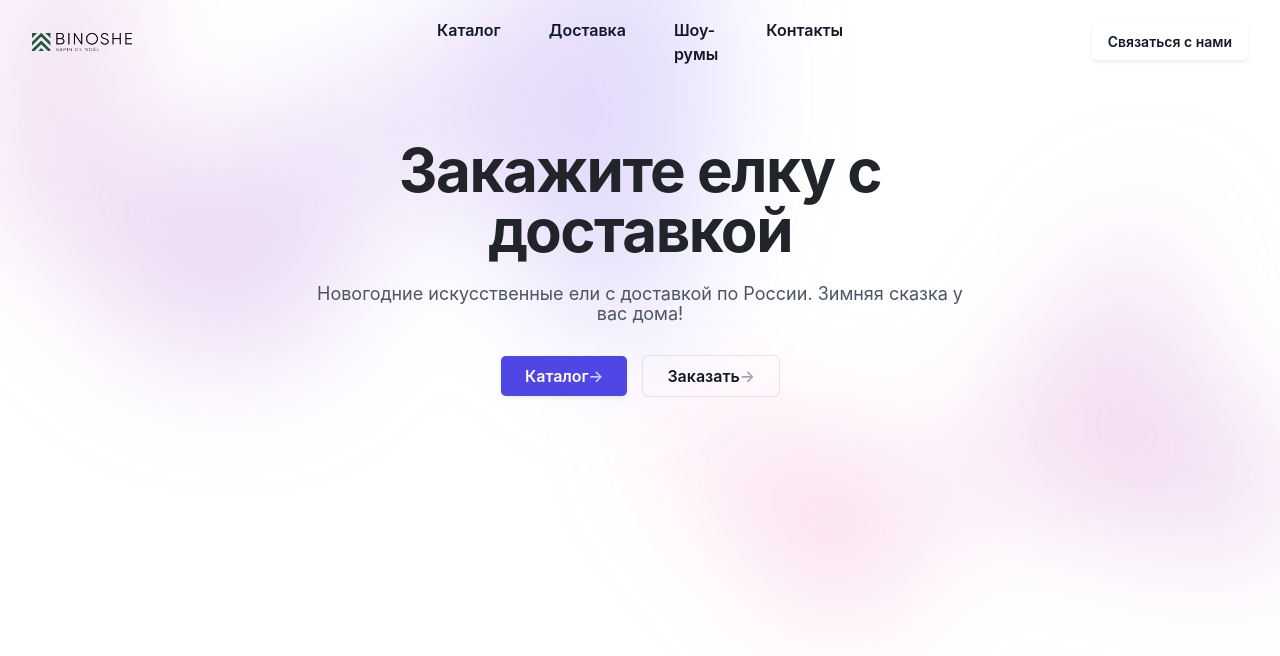
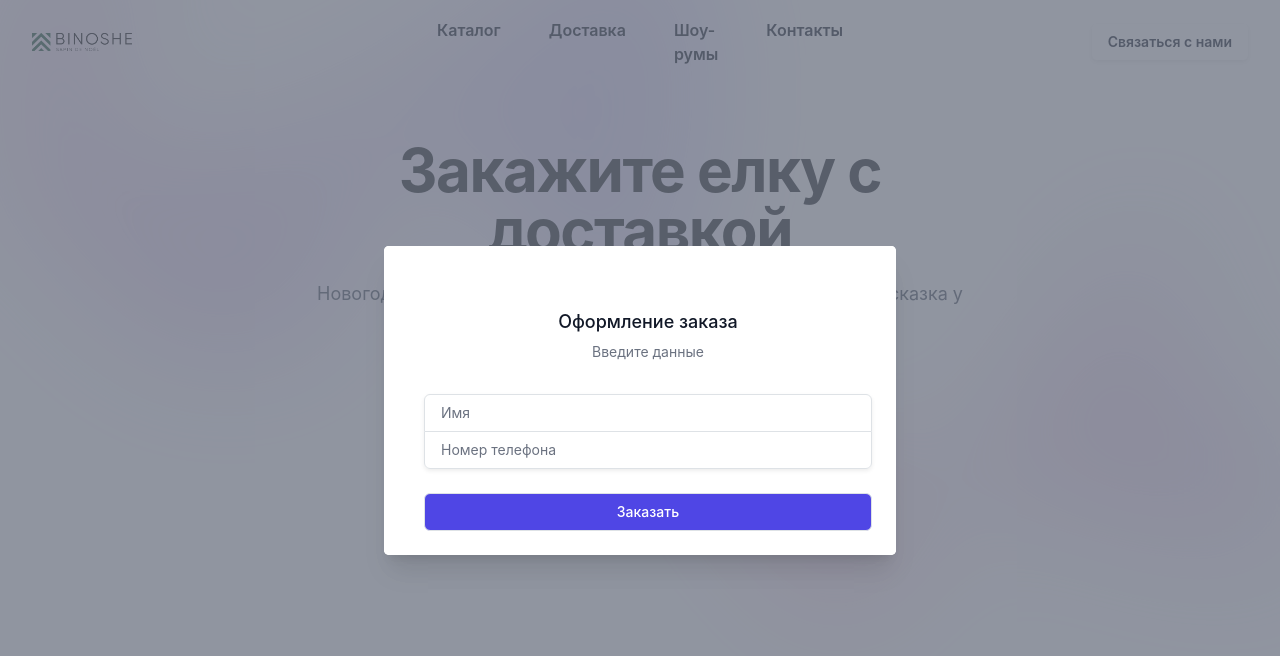
Before and after one commit to easoboleva/elki_home, a React (Create React App) app: page /order in a window 1280 px wide. Shown: the top 656 px of the page. Built offline with nearby package versions, Linux system fonts and the light colour scheme.

Commit message:
add form

```diff
--- a/src/App.jsx
+++ b/src/App.jsx
@@ -1,13 +1,14 @@
-import { NavLink, Route, Routes } from "react-router-dom";
+import { Route, Routes } from "react-router-dom";
 import './App.css';
 import Profile from "./components/Profile";
 import Messages from "./components/Messages";
 import Shipping from "./components/Shipping";
 import Friends from "./components/Friends";
 import Catalog from "./components/Catalog";
-import Shop from "./components/Shop";
+import Showroom from "./components/Showroom";
 import logo from "./assets/img/BINOSHE LOGO PNG.png";
 import Example from "./components/Elka";
+import Form from "./components/Form";
 
 /* This example requires Tailwind CSS v3.0+ */
 import { useState } from 'react'
@@ -17,8 +18,8 @@ import { Bars3Icon, XMarkIcon } from '@heroicons/react/24/outline'
 const navigation = [
   { name: 'Каталог', href: '/catalog' },
   { name: 'Доставка', href: '/shipping' },
-  { name: 'Шоу-румы', href: '#' },
-  { name: 'Контакты', href: '#' },
+  { name: 'Шоу-румы', href: '/showroom' },
+  { name: 'Контакты', href: '/contacts' },
 ]
 
 export default function App() {
@@ -57,7 +58,7 @@ export default function App() {
         <div>
           <nav className="flex items-center justify-between h-9" aria-label="Global">
             <div className="flex lg:min-w-0 lg:flex-1" aria-label="Global">
-              <a href="#" className="-m-1.5 p-1.5">
+              <a href="/" className="-m-1.5 p-1.5">
                 <span className="sr-only">Your Company</span>
                 <img src={logo} alt="Логотип" width={100} />
               </a>
@@ -81,7 +82,7 @@ export default function App() {
             </div>
             <div className="hidden lg:flex lg:min-w-0 lg:flex-1 lg:justify-end">
               <a
-                href="#"
+                href="https://wa.me/79056996941"
                 className="inline-block rounded-lg px-3 py-1.5 text-sm font-semibold leading-6 text-gray-900 shadow-sm ring-1 ring-gray-900/10 hover:ring-gray-900/20"
               >
                 Связаться с нами
@@ -92,12 +93,12 @@ export default function App() {
             <Dialog.Panel focus="true" className="fixed inset-0 z-10 px-6 py-6 overflow-y-auto bg-white lg:hidden">
               <div className="flex items-center justify-between h-9">
                 <div className="flex">
-                  <a href="#" className="-m-1.5 p-1.5">
+                  <a href="/" className="-m-1.5 p-1.5">
                     <span className="sr-only">Your Company</span>
                     <img
                       className="h-8"
                       src={logo} width={100}
-                      alt=""
+                      alt="Логотип"
                     />
                   </a>
                 </div>
@@ -127,7 +128,7 @@ export default function App() {
                   </div>
                   <div className="py-6">
                     <a
-                      href="#"
+                      href="https://wa.me/79056996941"
                       className="-mx-3 block rounded-lg py-2.5 px-3 text-base font-semibold leading-6 text-gray-900 hover:bg-gray-400/10"
                     >
                       Связаться с нами
@@ -162,7 +163,7 @@ export default function App() {
                     </span>
                   </a>
                   <a
-                    href="#"
+                    href="/order"
                     className="inline-block rounded-lg px-4 py-1.5 text-base font-semibold leading-7 text-gray-900 ring-1 ring-gray-900/10 hover:ring-gray-900/20"
                   >
                     Заказать
@@ -208,43 +209,10 @@ export default function App() {
           <Route path="/catalog" element={<Catalog/>}/>
           <Route path="/shipping" element={<Shipping/>}/>
           <Route path="/elka" element={<Example/>}/>
+          <Route path="/order" element={<Form/>}/>
+          <Route path="/showroom" element={<Showroom/>}/>
         </Routes>
       </div>
     </div>
   )
 }
-
-
-
-
-// function App(props) {
-//   return (
-//     <div className="mt-5 container-fluid">
-
-//       <button>Кнопка</button>
-
-//       <div className="row">
-//         <div className="col-sm-3">
-//         <div  className="nav flex-column nav-pills"
-//         aria-orientation="vertical">
-// <NavLink  className="nav-link" to="catalog">Каталог</NavLink>
-// <NavLink  className="nav-link" to="shipping">Доставка</NavLink>
-// <NavLink  className="nav-link" to="profile">Контакты</NavLink>
-// <NavLink  className="nav-link" to="shop">Шоу-румы</NavLink>
-// </div>
-//         </div>
-//         <div className="col-sm-9">
-//           <Routes>
-//             <Route path="/profile/*" element={<Profile function={props.function.key_getUser}/>} />
-//             <Route path="/messages" element={<Messages/>}/>
-//             <Route path="/shipping" element={<Shipping/>}/>
-//             <Route path="/friends" element={<Friends function={props.function.key_getUsers}/>} />
-//             <Route path="/catalog" element={<Catalog/>}/>
-//             <Route path="/shop" element={<Shop/>}/>
-//           </Routes>
-//         </div>
-//       </div>
-//     </div>);
-// }
-
-// export default App;
--- a/src/components/Elka.jsx
+++ b/src/components/Elka.jsx
@@ -168,8 +168,8 @@ export default function Example() {
             <button
                 type="submit"
                 className="flex items-center justify-center w-full px-8 py-3 mt-10 text-base font-medium text-white bg-indigo-600 border border-transparent rounded-md hover:bg-indigo-700 focus:outline-none focus:ring-2 focus:ring-indigo-500 focus:ring-offset-2"
-              >
-                Заказать
+              ><a href="/order">Заказать</a>
+
               </button>
             </div>
 
--- /dev/null
+++ b/src/components/Form.jsx
@@ -0,0 +1,102 @@
+import { Fragment, useRef, useState } from 'react'
+import { Dialog, Transition } from '@headlessui/react'
+import { ExclamationTriangleIcon } from '@heroicons/react/24/outline'
+import { LockClosedIcon } from '@heroicons/react/20/solid'
+
+export default function Form() {
+  const [open, setOpen] = useState(true)
+
+  const cancelButtonRef = useRef(null)
+
+  return (
+    <Transition.Root show={open} as={Fragment}>
+      <Dialog as="div" className="relative z-10" initialFocus={cancelButtonRef} onClose={setOpen}>
+        <Transition.Child
+          as={Fragment}
+          enter="ease-out duration-300"
+          enterFrom="opacity-0"
+          enterTo="opacity-100"
+          leave="ease-in duration-200"
+          leaveFrom="opacity-100"
+          leaveTo="opacity-0"
+        >
+          <div className="fixed inset-0 transition-opacity bg-gray-500 bg-opacity-75" />
+        </Transition.Child>
+
+        <div className="fixed inset-0 z-10 overflow-y-auto">
+          <div className="flex items-end justify-center min-h-full p-4 text-center sm:items-center sm:p-0">
+            <Transition.Child
+              as={Fragment}
+              enter="ease-out duration-300"
+              enterFrom="opacity-0 translate-y-4 sm:translate-y-0 sm:scale-95"
+              enterTo="opacity-100 translate-y-0 sm:scale-100"
+              leave="ease-in duration-200"
+              leaveFrom="opacity-100 translate-y-0 sm:scale-100"
+              leaveTo="opacity-0 translate-y-4 sm:translate-y-0 sm:scale-95"
+            >
+              <Dialog.Panel className="relative overflow-hidden text-left transition-all transform bg-white rounded-lg shadow-xl sm:my-8 sm:w-full sm:max-w-lg">
+                <div className="px-4 pt-5 pb-4 bg-white sm:p-6 sm:pb-4">
+                  <div className="sm:items-start">
+                    <div className="mt-3 text-center sm:mt-0 sm:ml-4 sm:text-center">
+                      <Dialog.Title as="h3" className="text-lg font-medium leading-6 text-center text-gray-900">
+                        Оформление заказа
+                      </Dialog.Title>
+                      <div className="mt-2">
+                        <p className="mb-4 text-sm text-gray-500">
+                          Введите данные
+                        </p>
+
+                        <form className="mt-8 space-y-6" action="#" method="POST">
+            <input type="hidden" name="remember" defaultValue="true" />
+            <div className="-space-y-px rounded-md shadow-sm">
+              <div>
+                <label htmlFor="email-address" className="sr-only">
+                  Имя
+                </label>
+                <input
+                  id="name"
+                  name="name"
+                  type="text"
+                  required
+                  className="relative block w-full px-3 py-2 text-gray-900 placeholder-gray-500 border border-gray-300 rounded-none appearance-none rounded-t-md focus:z-10 focus:border-indigo-500 focus:outline-none focus:ring-indigo-500 sm:text-sm"
+                  placeholder="Имя"
+                />
+              </div>
+              <div>
+                <label htmlFor="tel" className="sr-only">
+                  Tel
+                </label>
+                <input
+                  id="tel"
+                  name="tel"
+                  type="tel"
+                  autoComplete="tel"
+                  required
+                  className="relative block w-full px-3 py-2 text-gray-900 placeholder-gray-500 border border-gray-300 rounded-none appearance-none rounded-b-md focus:z-10 focus:border-indigo-500 focus:outline-none focus:ring-indigo-500 sm:text-sm"
+                  placeholder="Номер телефона"
+                />
+              </div>
+            </div>
+
+            <div>
+              <button
+                type="submit"
+                className="relative flex justify-center w-full px-4 py-2 text-sm font-medium text-white bg-indigo-600 border border-transparent rounded-md group hover:bg-indigo-700 focus:outline-none focus:ring-2 focus:ring-indigo-500 focus:ring-offset-2"
+              >
+                Заказать
+              </button>
+            </div>
+          </form>
+
+                      </div>
+                    </div>
+                  </div>
+                </div>
+              </Dialog.Panel>
+            </Transition.Child>
+          </div>
+        </div>
+      </Dialog>
+    </Transition.Root>
+  )
+}
--- a/src/components/Shop.jsx
+++ b/src/components/Showroom.jsx
@@ -10,7 +10,7 @@ const navigation = [
   { name: 'Company', href: '#' },
 ]
 
-export default function Shop() {
+export default function Showroom() {
   const [mobileMenuOpen, setMobileMenuOpen] = useState(false)
 
   return (
```
